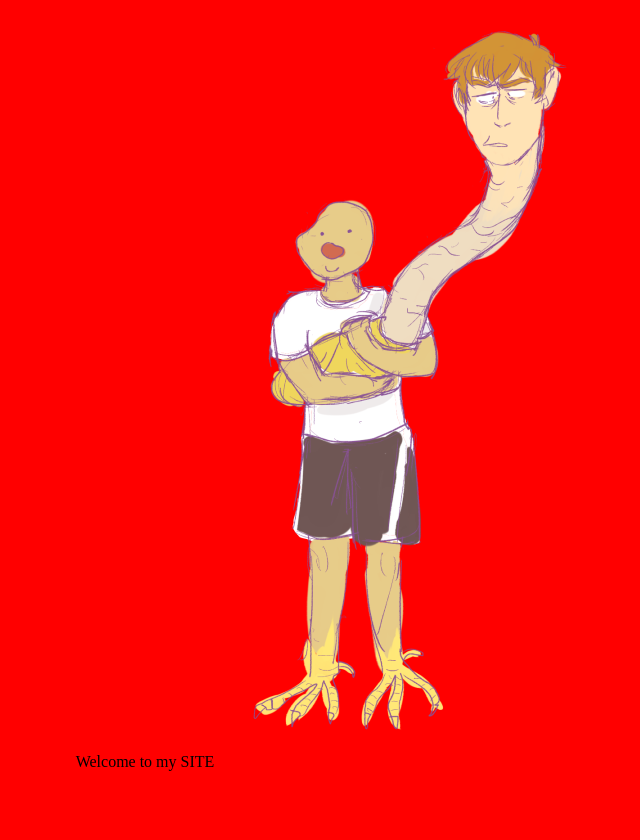
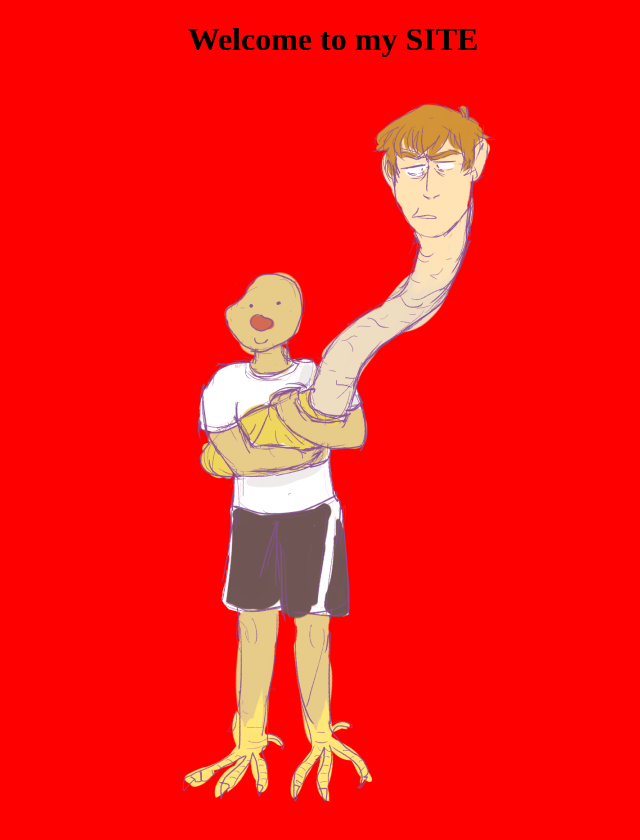
Before and after one commit to jcjiang/jiachenjiang.me, a plain HTML site: page index.html in a window 1280 px wide. Shown: the whole page, without its empty margins (307-947 px from the left). Before the commit the page ends 800 px from the top, so only its background shows below. Drawn offline with Linux system fonts and the light colour scheme.

Commit message:
fixed up text a little bit

```diff
--- a/index.html
+++ b/index.html
@@ -6,7 +6,7 @@
   </head>
 
   <body>
-    Welcome to my SITE
+    <h1>Welcome to my SITE</h1>
     <img src="snake_monster.png" alt="a monstrosity">
   </body>
 </html>
```
